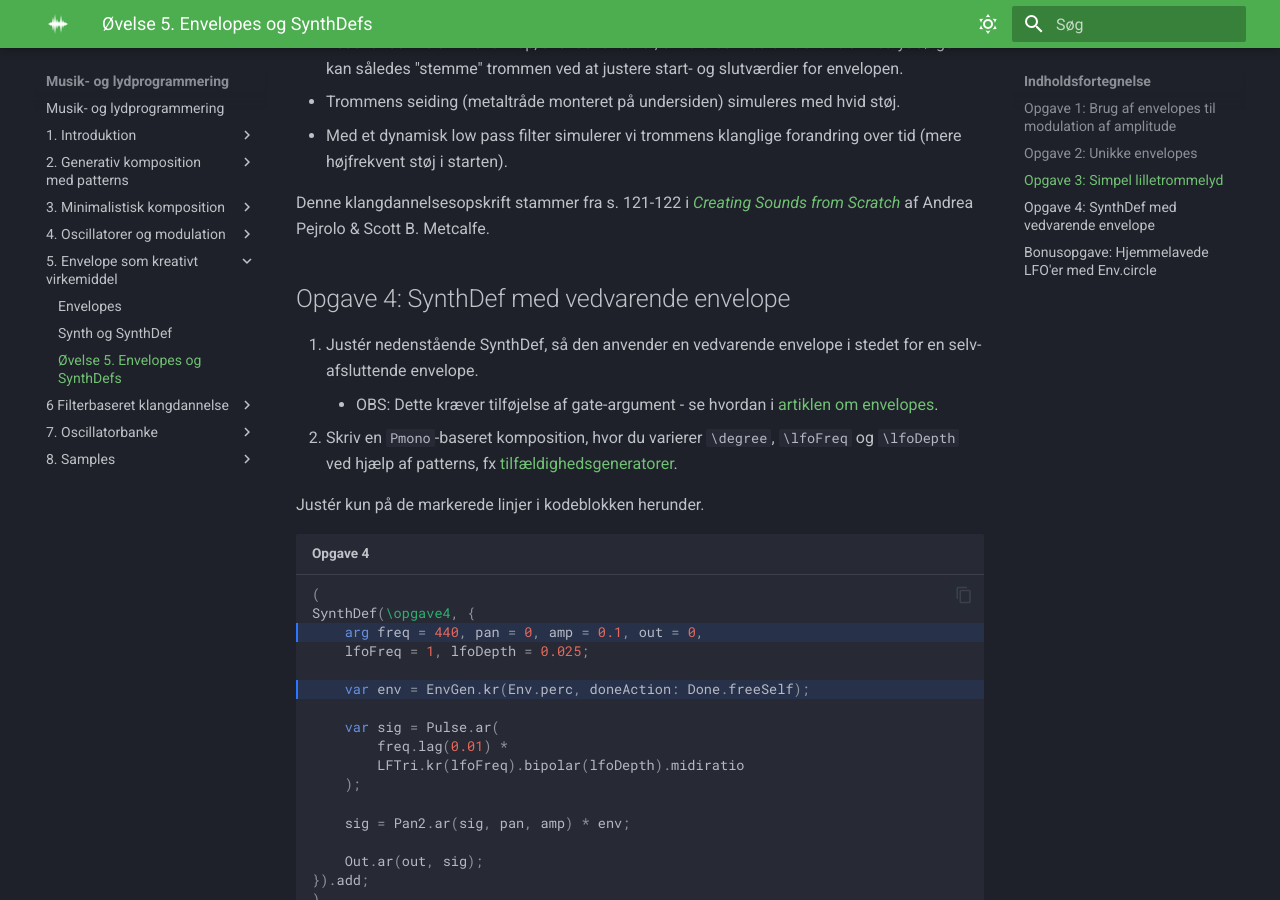
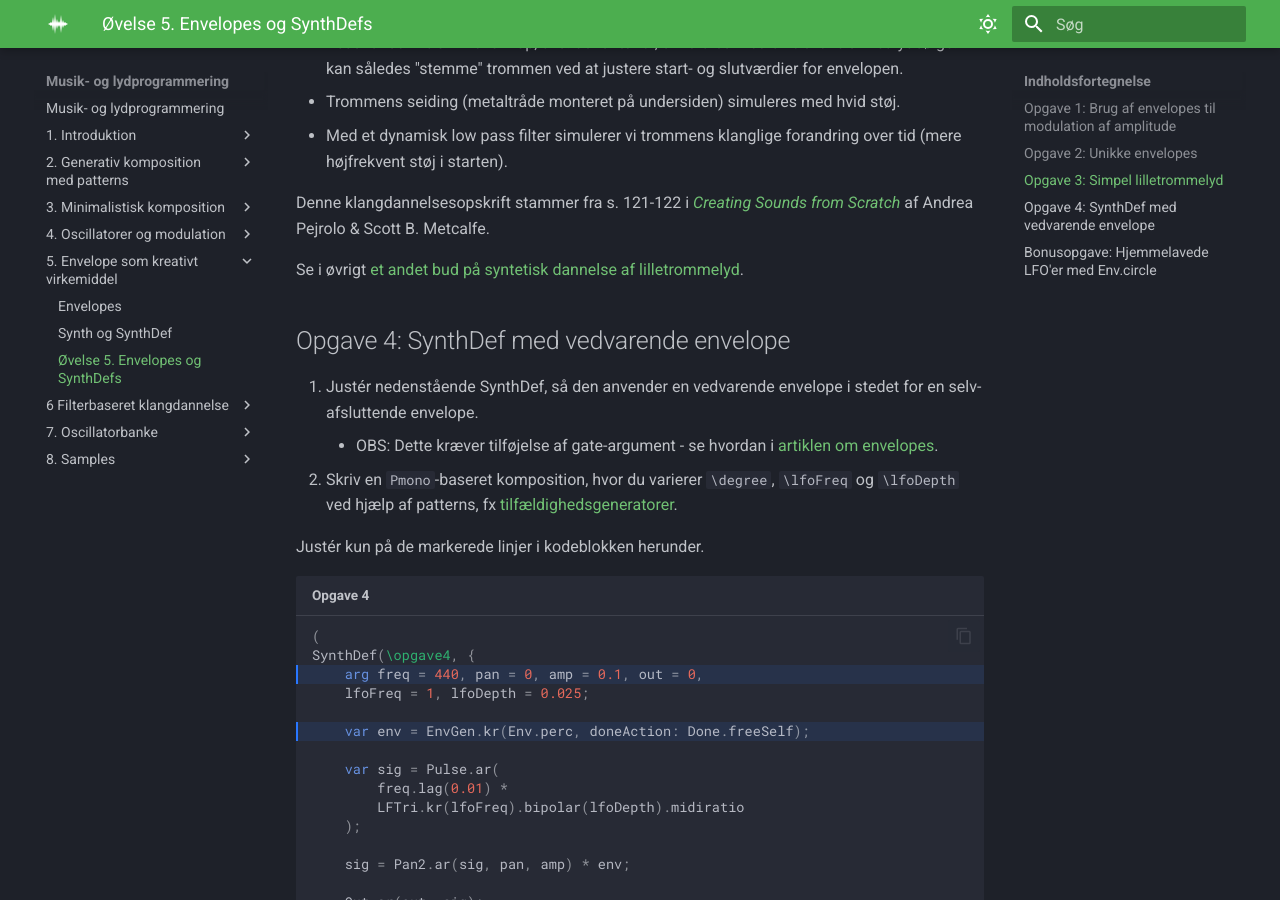
Before and after one commit to sparkletop/sparkletop.github.io, an MkDocs documentation site: the page built from docs/5. Envelope som kreativt virkemiddel/Øvelse 5 - Envelopes.md, in a window 1280 px wide and 900 px high, scrolled down 2648 px. Built offline with MkDocs 1.6.1 and Material for MkDocs 9.7.7, drawn with Linux system fonts in a browser that asks for light colours.

Commit message:
add link to snare example in next module

```diff
--- a/docs/5. Envelope som kreativt virkemiddel/Øvelse 5 - Envelopes.md
+++ b/docs/5. Envelope som kreativt virkemiddel/Øvelse 5 - Envelopes.md
@@ -111,6 +111,8 @@ Forklaring:
 
 Denne klangdannelsesopskrift stammer fra s. 121-122 i [*Creating Sounds from Scratch*](https://global.oup.com/academic/product/creating-sounds-from-scratch-9780199921898) af Andrea Pejrolo & Scott B. Metcalfe.
 
+Se i øvrigt [et andet bud på syntetisk dannelse af lilletrommelyd](../6. Filterbaseret klangdannelse/snare.md).
+
 ## Opgave 4: SynthDef med vedvarende envelope
 
 1. Justér nedenstående SynthDef, så den anvender en vedvarende envelope i stedet for en selv-afsluttende envelope.
```
